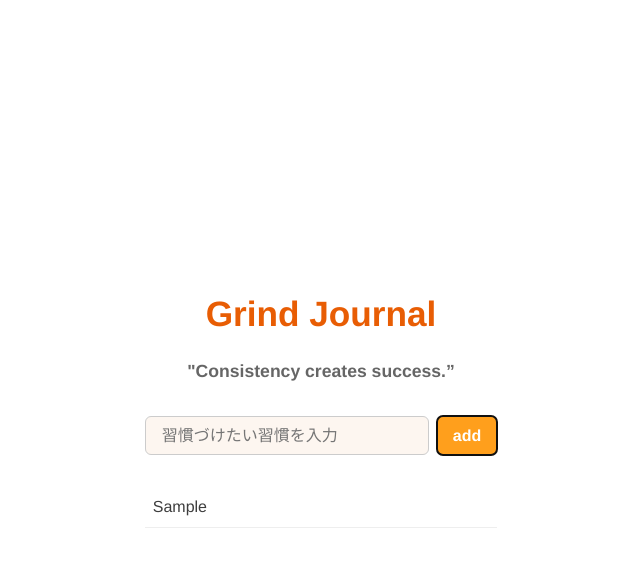
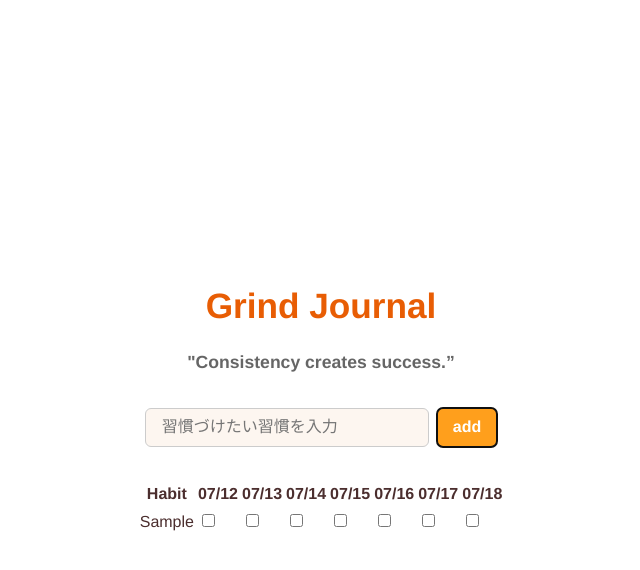
Before and after one commit to Atsulabo/-MyHabitTracker-React-App, a React (Vite) app: page / in a window 1280 px wide. Both pictures are taken after typing "Sample" into the empty fields and a click on the button "add". Shown: the top 570 px of the page, without its empty margins (319-959 px from the left). Built offline with nearby package versions, Linux system fonts and the light colour scheme.

Commit message:
日付リストとチェックリストを追加する機能を開発

```diff
--- a/src/App.tsx
+++ b/src/App.tsx
@@ -13,6 +13,38 @@ function App() {
       setInput('');
     }
   };
+  //過去の7日間の日付リストを取得
+  const getFutureDates = (numDays:number):string[] => {
+    const today = new Date();
+    const dates = [];
+    for(let i = 0; i < numDays; i++){
+      const d = new Date();
+      d.setDate(today.getDate()+i);
+      dates.push(d.toLocaleDateString('Ja-JP', {month: '2-digit', day: '2-digit'}));
+    }
+    return dates;
+  };
+  //チェック状態管理
+  type HabitRecord = {
+    [habit: string]: {
+      [date: string]: boolean;
+    };
+  };
+
+  //習慣
+  const [record,setRecords] = useState<HabitRecord>({});
+  const dates =getFutureDates(7);
+
+  //トグルチェック
+  const toggleCheck = (habit: string, date: string) => {
+  setRecords(prev => ({
+    ...prev,
+    [habit]: {
+      ...prev[habit],
+      [date]: !prev[habit]?.[date],
+    },
+  }));
+};
 
   return (
       <div className="skin">
@@ -39,11 +71,32 @@ function App() {
           <p className="empty-message">No habits yet. Start building your routine today!</p>
         ) : (
           <>
-            {habits.map((habit, index)=>(
-              <div key={index} className="habit-line">
-                {habit}
-              </div>
-          ))}
+            <table className="habit-table">
+              <thead>
+                <tr>
+                  <th>Habit</th>
+                  {dates.map(date => (
+                    <th key={date}>{date}</th>
+                  ))}
+                </tr>
+              </thead>
+              <tbody>
+                {habits.map(habit => (
+                  <tr key={habit}>
+                    <td>{habit}</td>
+                    {dates.map(date => (
+                      <td key={`${habit}-${date}`}>
+                        <input
+                          type="checkbox"
+                          checked={record[habit]?.[date] || false}
+                          onChange={() => toggleCheck(habit, date)}
+                        />
+                      </td>
+                    ))}
+                  </tr>
+                ))}
+              </tbody>
+            </table>
           </>
         )}
       </div>
```
